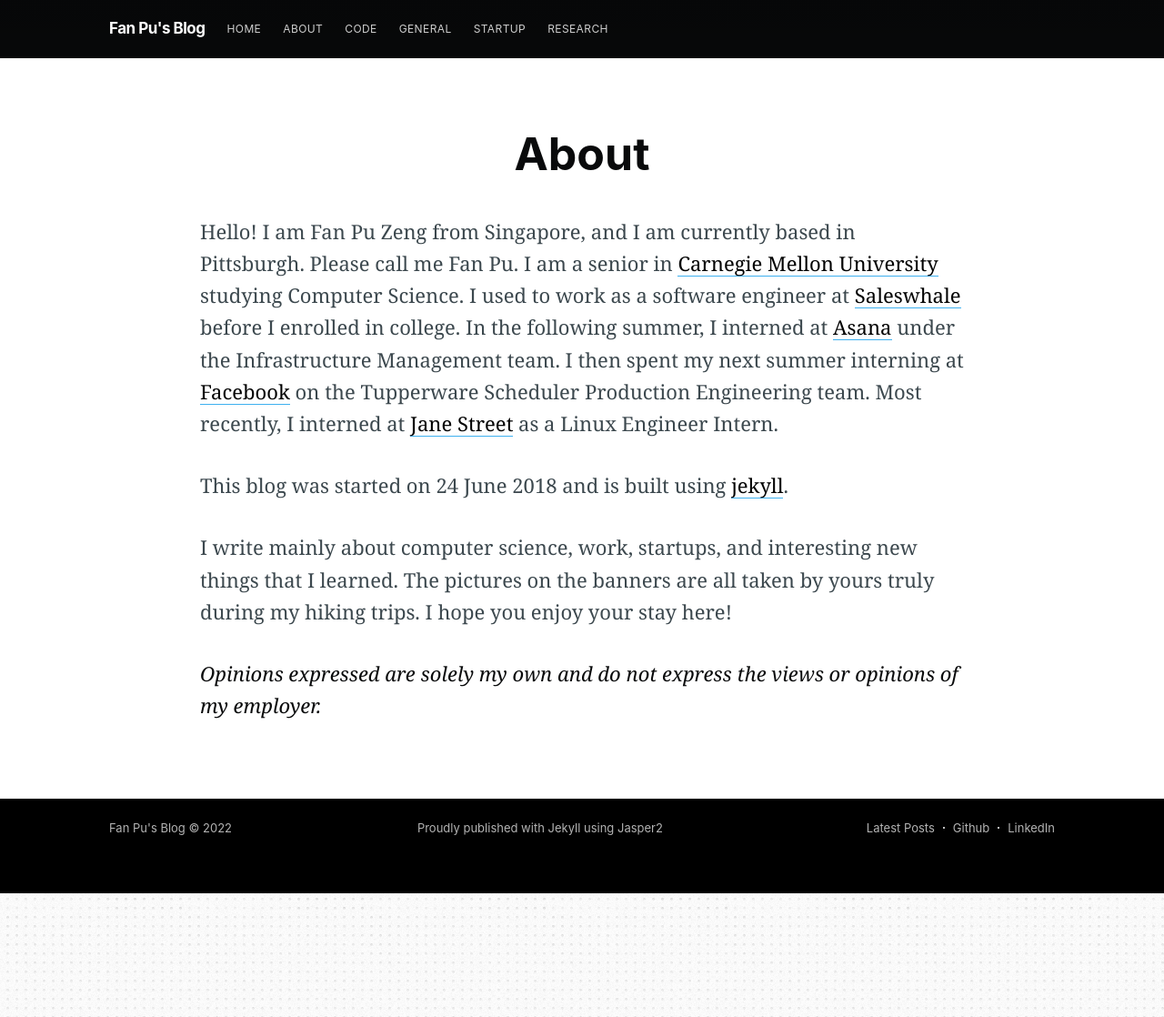
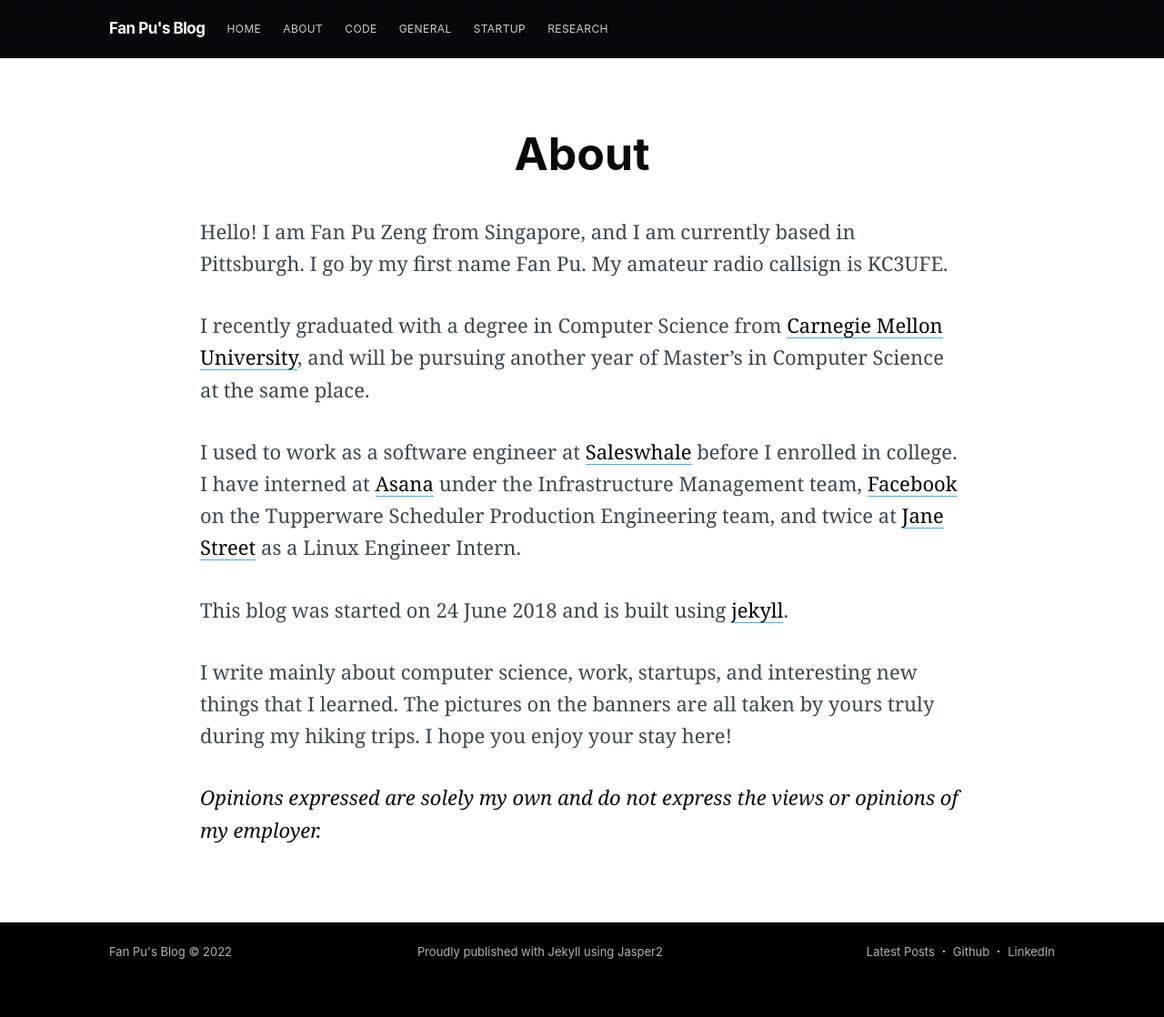
Before and after one commit to fanpu/blog, a Jekyll site: the page built from about.md, in a window 1280 px wide. Shown: the whole page at 91% size. Built offline with Jekyll 4.4.1, drawn with Linux system fonts in a browser that asks for light colours; nearby versions of some CDN libraries.

Commit message:
update about

```diff
--- a/about.md
+++ b/about.md
@@ -7,10 +7,12 @@ class: page-template
 subclass: 'post page'
 permalink: /about/
 ---
-Hello! I am Fan Pu Zeng from Singapore, and I am currently based in Pittsburgh.
-Please call me Fan Pu.
-I am a senior in [Carnegie Mellon University](https://www.cmu.edu/) studying Computer Science. I used to work as a software engineer at
-[Saleswhale](https://saleswhale.com) before I enrolled in college. In the following summer, I interned at [Asana](https://asana.com/) under the Infrastructure Management team. I then spent my next summer interning at [Facebook](https://about.facebook.com/meta) on the Tupperware Scheduler Production Engineering team. Most recently, I interned at [Jane Street](https://www.janestreet.com/) as a Linux Engineer Intern.
+Hello! I am Fan Pu Zeng from Singapore, and I am currently based in Pittsburgh. I go by my first name Fan Pu. My amateur radio callsign is KC3UFE.
+
+I recently graduated with a degree in Computer Science from [Carnegie Mellon University](https://www.cmu.edu/), and will be pursuing another year of Master's in Computer Science at the same place.
+
+I used to work as a software engineer at [Saleswhale](https://saleswhale.com) before I enrolled in college.
+I have interned at [Asana](https://asana.com/) under the Infrastructure Management team, [Facebook](https://about.facebook.com/meta) on the Tupperware Scheduler Production Engineering team, and twice at [Jane Street](https://www.janestreet.com/) as a Linux Engineer Intern.
 
 This blog was started on 24 June 2018 and is built using [jekyll](https://github.com/jekyll/jekyll).
 
```
